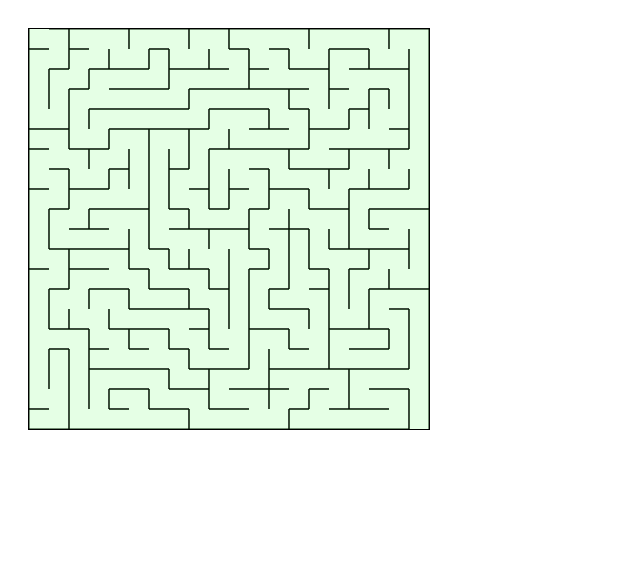
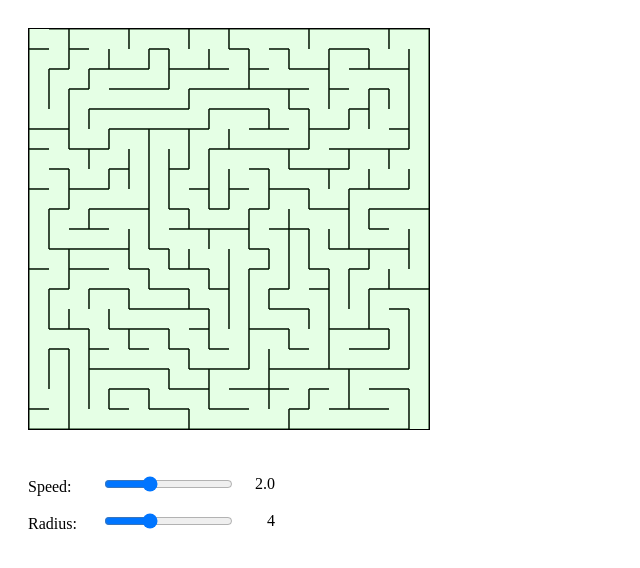
Before and after one commit to jeymichael/sniper, a plain HTML site: page index.html in a window 1280 px wide. Shown: the whole page, without its empty margins (0-640 px from the left). Drawn offline with Linux system fonts and the light colour scheme.

Commit message:
Add UI to control speed & radius of bullet

```diff
--- a/index.html
+++ b/index.html
@@ -9,10 +9,62 @@
             border: 1px solid black;
             margin: 20px;
         }
+        .controls {
+            margin: 20px;
+            width: 300px;
+        }
+        .control-group {
+            margin-bottom: 15px;
+        }
+        label {
+            display: inline-block;
+            width: 60px;
+            margin-right: 10px;
+        }
+        .slider-container {
+            display: inline-flex;
+            align-items: center;
+            gap: 10px;
+        }
+        input[type="range"] {
+            flex-grow: 1;
+        }
+        .value-display {
+            min-width: 30px;
+            text-align: right;
+        }
     </style>
 </head>
 <body>
     <canvas id="mazeCanvas"></canvas>
+    <div class="controls">
+        <div class="control-group">
+            <label>Speed:</label>
+            <div class="slider-container">
+                <input type="range"
+                       id="speedSlider"
+                       min="0.5"
+                       max="5"
+                       step="0.1"
+                       value="2.0"
+                       oninput="adjustSpeed(this.value)">
+                <span id="speedValue" class="value-display">2.0</span>
+            </div>
+        </div>
+        <div class="control-group">
+            <label>Radius:</label>
+            <div class="slider-container">
+                <input type="range"
+                       id="radiusSlider"
+                       min="2"
+                       max="8"
+                       step="1"
+                       value="4"
+                       oninput="adjustRadius(this.value)">
+                <span id="radiusValue" class="value-display">4</span>
+            </div>
+        </div>
+    </div>
     <script src="maze.js"></script>
 </body>
 </html>
--- a/maze.js
+++ b/maze.js
@@ -67,6 +67,7 @@ class Bullet {
         this.x = cellSize / 2;
         this.y = 0;
         this.radius = 4;
+        this.speed = 2;
 
         // Possible angles: 30, 45, or 60 degrees (converted to radians)
         const possibleAngles = [Math.PI/6, Math.PI/4, Math.PI/3]; // 30°, 45°, 60°
@@ -75,7 +76,6 @@ class Bullet {
         // Randomly choose left or right direction
         this.direction = Math.random() < 0.5 ? randomAngle : (Math.PI - randomAngle);
 
-        this.speed = 2;
         this.dx = Math.cos(this.direction) * this.speed;
         this.dy = Math.sin(this.direction) * this.speed;
     }
@@ -228,3 +228,25 @@ document.addEventListener('keypress', (e) => {
         bullet = new Bullet();
     }
 });
+
+// Replace the existing adjustSpeed and adjustRadius functions with these:
+function adjustSpeed(newSpeed) {
+    // Convert string to number and clamp between limits
+    newSpeed = Math.max(0.5, Math.min(5, Number(newSpeed)));
+
+    // Update bullet speed and velocity components while maintaining direction
+    bullet.speed = newSpeed;
+    const angle = Math.atan2(bullet.dy, bullet.dx);
+    bullet.dx = Math.cos(angle) * newSpeed;
+    bullet.dy = Math.sin(angle) * newSpeed;
+
+    // Update display
+    document.getElementById('speedValue').textContent = newSpeed.toFixed(1);
+}
+
+function adjustRadius(newRadius) {
+    // Convert string to number and clamp between limits
+    newRadius = Math.max(2, Math.min(8, Number(newRadius)));
+    bullet.radius = newRadius;
+    document.getElementById('radiusValue').textContent = newRadius.toFixed(0);
+}
```
